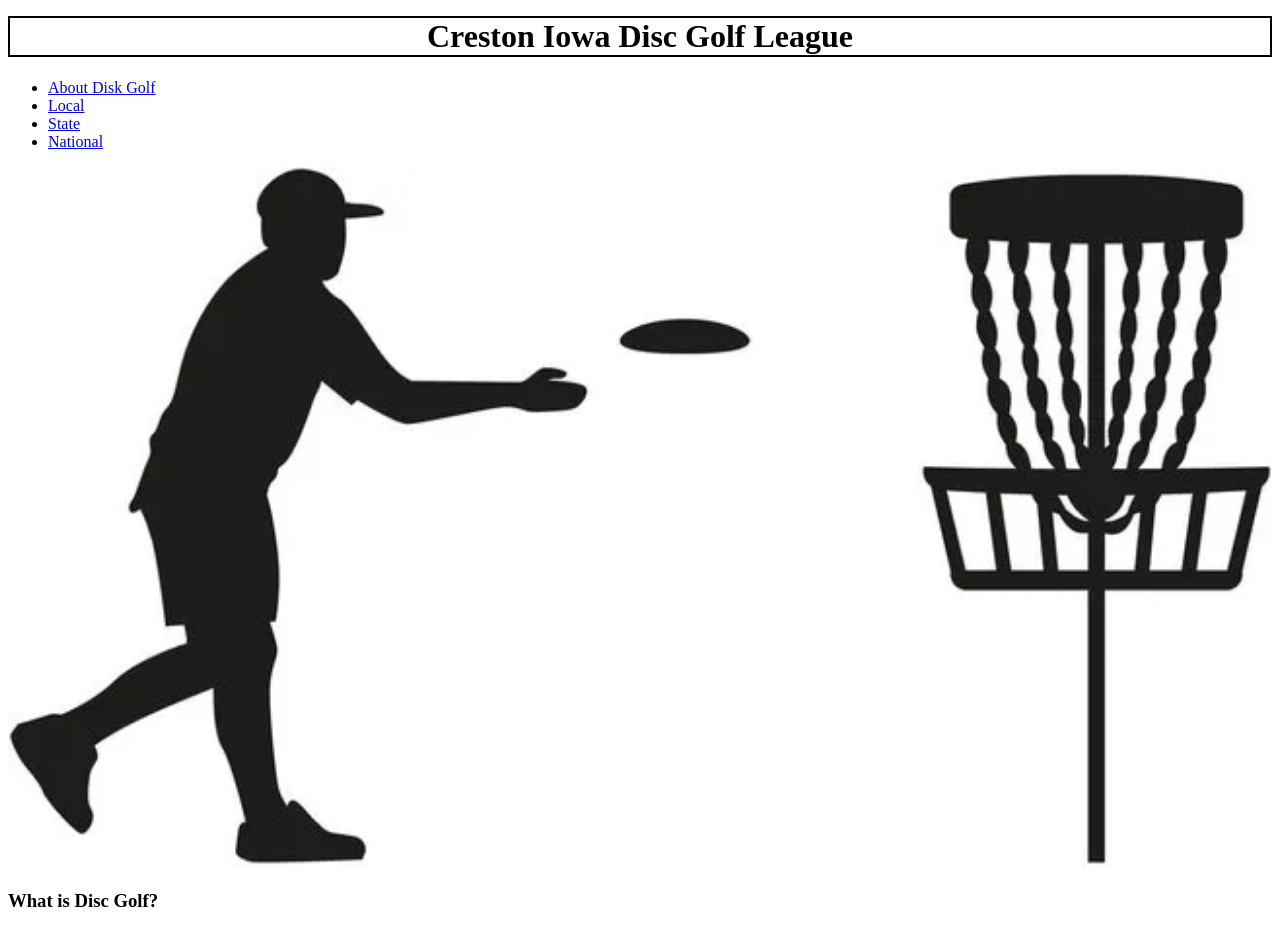
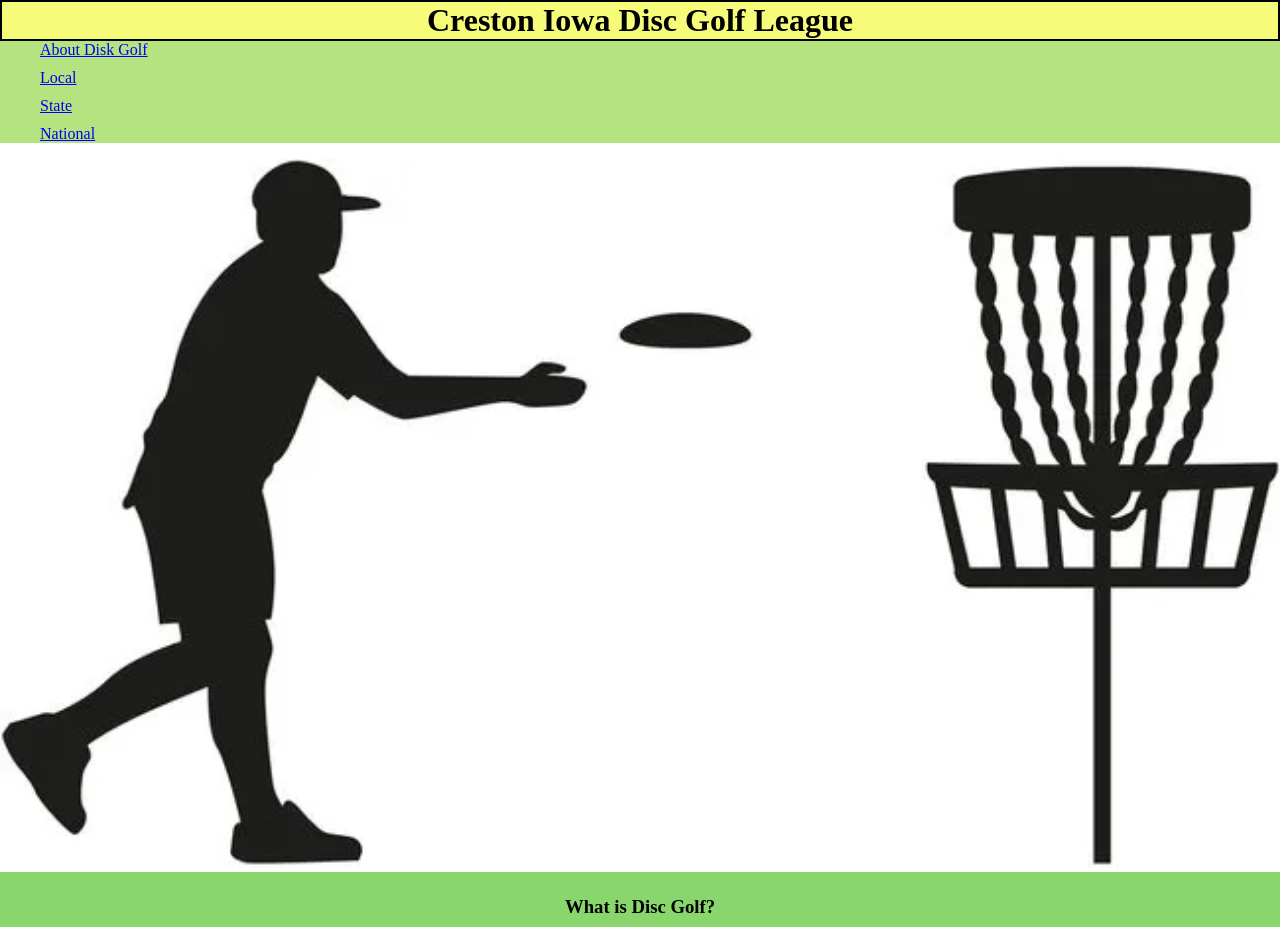
Before and after one commit to jlynyrd18/creston-disc-golf, a plain HTML site: page index.html in a window 1280 px wide. Shown: the top 927 px of the page. Drawn offline with Linux system fonts and the light colour scheme.

Commit message:
removed white space and added styles

```diff
--- a/stylesheet.css
+++ b/stylesheet.css
@@ -1,25 +1,42 @@
 body {
-    margin-top: -5px;
+    margin: 0px;
 }
 
 img {
     width: 100%;
 }
 /*header*/
+#head-div {
+    background-color: #f6fb7a;
+    margin-top: -21px;
+}
 h1 {
     border: 2px solid black;
     text-align: center;
 }
 
 /*Navbar*/
+#nav-list {
+    list-style: none;
+    margin-left: -10px;
+    background-color: #b4e380;
+    margin-top: -22px;
+}
 
+.list {
+    margin: 10px;
+}
 
 /*Main content section*/
-
+h3 {
+    text-align: center;
+}
 
 /*left side info section*/
 .info {
     border-bottom: 1px solid black;
+    padding: 5px;
+    background-color: #88d66c;
 }
 
 /*Right side info section*/
@@ -27,3 +44,10 @@ h1 {
     width: 100%;
     border: 2px solid black;
 }
+
+/*footer*/
+footer {
+    background-color: #73bba3;
+    margin-top: -20px;
+    margin-bottom: -20px;
+}
```
